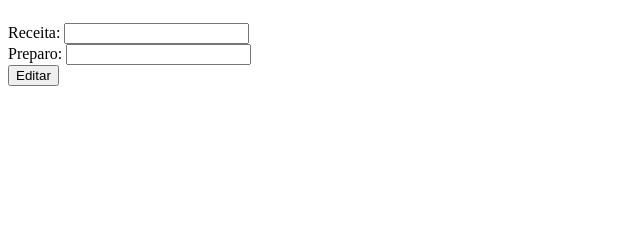
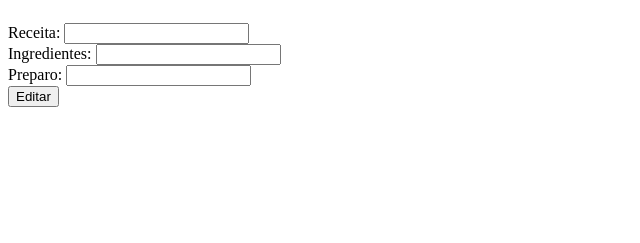
Before and after one commit to Victorlcr/ReceitasVav, a Flask app: template templates/editar.html in a window 1280 px wide. Shown: the part 83-326 px from the top of the page, without its empty margins (0-640 px from the left). Run offline with Flask 3, Linux system fonts and the light colour scheme; the template is opened without the code that fills it, so the values that code supplies are empty.

Commit message:
Exclusão e edição do crud

```diff
--- a/app.py
+++ b/app.py
@@ -2,6 +2,8 @@
 from flask import Flask
 from flask import render_template, request, redirect, url_for
 from flask_sqlalchemy import SQLAlchemy
+from sqlalchemy import Column, Integer, String, ForeignKey
+from sqlalchemy.orm import relationship
 
 # difiniçao da aplicaçao e banco de dados
 app = Flask(__name__)
@@ -14,14 +16,20 @@ db = SQLAlchemy(app)
 class ingredientes(db.Model):
   idIngrediente = db.Column(db.Integer, primary_key=True, autoincrement=True)
   nomeIngrediente = db.Column(db.String(30))
-  def __init__(self, nomeIngrediente):
+  idReceita = Column(db.Integer, ForeignKey('receitas.idReceita'), nullable=False)
+  nomeReceita = relationship('receitas', backref='receitas.idReceita', foreign_keys=[idReceita])
+
+  def __init__(self, nomeIngrediente, idReceita):
     self.nomeIngrediente = nomeIngrediente
+    self.idReceita = idReceita
 
 # tbReceitas
 class receitas(db.Model):
   idReceita = db.Column(db.Integer, primary_key=True, autoincrement=True)
   nomeReceita = db.Column(db.String(30))
   preparo = db.Column(db.String(760))
+  ingredientes = relationship("ingredientes", backref="receita")
+
   def __init__(self, nomeReceita, preparo):
     self.nomeReceita = nomeReceita
     self.preparo = preparo
@@ -41,6 +49,25 @@ def getTodosIngredientes():
   todosIngredientes = ingredientes.query.all()
 
   return todosIngredientes
+
+# busca todas receitas e seus respectivos ingredientes
+def getTodasReceitasComIngredientes():
+    consulta = receitas.query.select_from(receitas)
+    consulta = receitas.query.join(ingredientes)
+    consulta = consulta.with_entities(receitas.idReceita, receitas.nomeReceita, receitas.preparo,
+                                     ingredientes.idIngrediente, ingredientes.nomeIngrediente)
+
+    return consulta.all()
+
+# busca uma receita utilizando seu id como parametro
+def getReceitaComIngredientesPorId(idReceita):
+  consulta = receitas.query.select_from(receitas)
+  consulta = consulta.join(ingredientes)
+  consulta = consulta.filter(receitas.idReceita == idReceita)
+  consulta = consulta.with_entities(receitas.idReceita, receitas.nomeReceita, receitas.preparo,
+                                   ingredientes.idIngrediente, ingredientes.nomeIngrediente)
+
+  return consulta.all()
 #---------------------------------------------------------------------------------------------------#
 
 
@@ -49,16 +76,16 @@ def getTodosIngredientes():
 # index
 @app.route('/')
 def index():
+  return render_template('index.html')
 
-  return render_template('index.html')
 
 # pag. de exibiçao das receitas e ingredientes
 @app.route('/lista')
 def lista():
-  todasReceitas = getTodasReceitas()
-  todosIngredientes = getTodosIngredientes()
+  receitasComIngredientes = getTodasReceitasComIngredientes()
 
-  return render_template('lista.html', receitas = todasReceitas, ingredientes = todosIngredientes)
+  return render_template('lista.html', receitas = receitasComIngredientes)
+
 
 # form. de adiçao de novas receitas
 @app.route('/adicionar', methods=['GET', 'POST'])
@@ -69,34 +96,45 @@ def adicionar():
 
   if request.method == 'POST':
     receita = receitas(nomeReceita, preparo)
-    ingrediente = ingredientes(nomeIngrediente)
 
     db.session.add(receita)
-    db.session.add(ingrediente)
+    db.session.commit()
+
+    idReceita = receita.idReceita
+
+    db.session.add(ingredientes(nomeIngrediente, idReceita))
     db.session.commit()
 
     return redirect(url_for('lista'))
 
   return render_template('adicionar.html')
 
+
 # form. ediçao de receitas e ingredientes, atualiza dados no db
 @app.route('/editar/<int:idReceita>', methods=['GET', 'POST'])
 def editar(idReceita):
   receita = receitas.query.get(idReceita)
+  ingrediente = getReceitaComIngredientesPorId(idReceita)[0]
 
   if request.method == 'POST':
     receita.nomeReceita = request.form.get('nomeReceita')
     receita.preparo = request.form.get('preparo')
+    for ingrediente in receita.ingredientes:
+          ingrediente.nomeIngrediente = request.form.get('nomeIngrediente')
     db.session.commit()
 
     return redirect(url_for('lista'))
 
-  return render_template('editar.html', receita = receita)
+  return render_template('editar.html', receita = receita, ingrediente = ingrediente)
+
 
 # requisiçao para exclusao de item
 @app.route('/deletar/<int:idReceita>')
 def deletar(idReceita):
   receita = receitas.query.get(idReceita)
+
+  for ingrediente in receita.ingredientes:
+    db.session.delete(ingrediente)
 
   db.session.delete(receita)
   db.session.commit()
--- a/templates/editar.html
+++ b/templates/editar.html
@@ -1,11 +1,15 @@
 {% extends 'base.html' %}
 {% block conteudo %}
 
+<h1>Editar: {{receita.nomeReceita}}</h1>
 <form action="/editar/{{receita.idReceita}}" method="POST" class="form-control">
-    <h1>Editar: {{receita.nomeReceita}}</h1>
     <div>
         <label for="nomeReceita">Receita:</label>
         <input type="text" class="form-control" name="nomeReceita" value="{{receita.nomeReceita}}" required>
+    </div>
+    <div>
+        <label for="nomeIngrediente">Ingredientes:</label>
+        <input type="text" class="form-control" name="nomeIngrediente" value="{{ingrediente.nomeIngrediente}}" required>
     </div>
     <div>
         <label for="preparo">Preparo:</label>
--- a/templates/lista.html
+++ b/templates/lista.html
@@ -15,9 +15,7 @@
             <tr>
                 <td>{{receita.idReceita}}</td>
                 <td>{{receita.nomeReceita}}</td>
-                {% for ingrediente in ingredientes %}
-                    <td>{{ingrediente.nomeIngrediente}}</td>
-                {% endfor %}
+                <td>{{receita.nomeIngrediente}}</td>
                 <td>{{receita.preparo}}</td>
                 <td>
                     <a href="/editar/{{receita.idReceita}}">Editar</a> |
```
